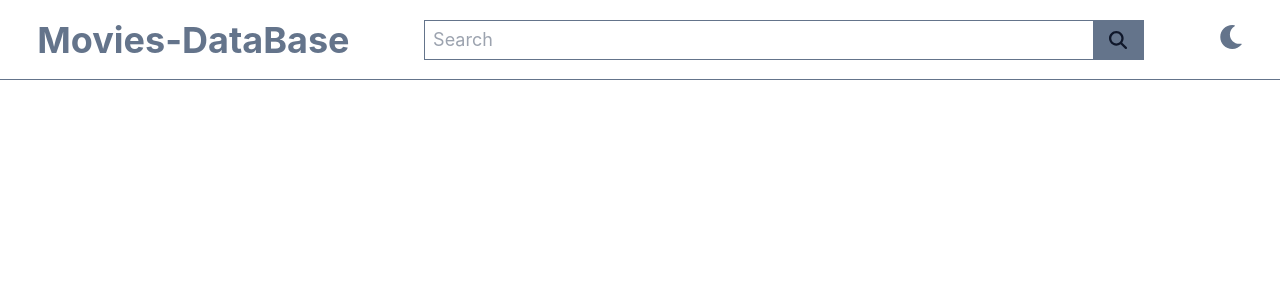
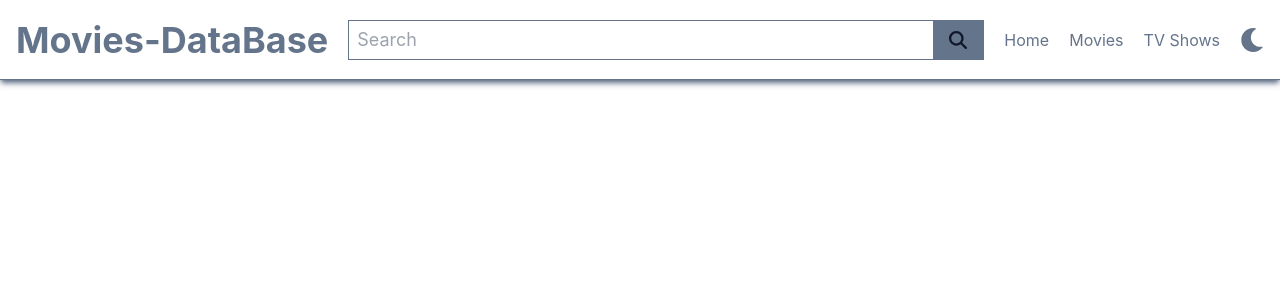
Before and after one commit to 02YashRajput/React_Js_Projects, a React (Create React App) app in the folder movies_database/: page / in a window 1280 px wide. Shown: the top 300 px of the page. Built offline with nearby package versions, Linux system fonts and the light colour scheme.

Commit message:
after header

```diff
--- a/movies_database/src/components/Header.js
+++ b/movies_database/src/components/Header.js
@@ -2,32 +2,50 @@ import React, { useContext } from "react";
 import { AppContext } from "../context/AppContext";
 import { FaMoon, FaSun } from "react-icons/fa";
 import { FaMagnifyingGlass } from "react-icons/fa6";
+
 const Header = () => {
-  const { theme, handleThemeChange, isScrolled } = useContext(AppContext);
+  const { theme, handleThemeChange, fetchData, setName, name } =
+    useContext(AppContext);
+
+  const handleSubmit = (event) => {
+    event.preventDefault();
+    fetchData(name);
+  };
 
   return (
     <div
-      className={`bg-white dark:bg-slate-900 flex justify-around h-20 items-center border-b border-slate-500 fixed top-0 left-0 right-0  ${
-        isScrolled ? "shadow-md shadow-slate-500 " : ""
-      } `}
+      className={`bg-white dark:bg-slate-900 flex justify-around h-20 px-4 items-center border-b border-slate-500 fixed top-0 left-0 right-0 gap-5 shadow-md shadow-slate-500`}
     >
       {/* Left Section */}
       <div className="text-slate-500 dark:text-slate-500">
-        <h1 className="text-4xl font-bold">Movies-DataBase</h1>
+        <h1 className=" text-lg sm:text-lg md:text-xl  xl:text-4xl font-bold">
+          Movies-DataBase
+        </h1>
       </div>
 
       {/* middle Section */}
-      <form className="flex grow min-w-5 max-w-[720px]">
+      <form onSubmit={handleSubmit} className="flex grow min-w-5 max-w-[720px]">
         <label className="border border-slate-500  h-10 grow flex min-w-0 ">
-          <input type="search" className=" min-w-0 grow outline-none text-lg px-2 bg-transparent text-slate-500"  placeholder="Search"/>
-          <button className="flex items-center px-4 bg-slate-500  ">
+          <input
+            onChange={(event) => {
+              setName(event.target.value);
+            }}
+            type="search"
+            className="min-w-0 grow outline-none text-lg px-2 bg-transparent text-slate-500"
+            placeholder="Search"
+          />
+          <button type="submit" className="flex items-center px-4 bg-slate-500">
             <FaMagnifyingGlass className="text-lg text-slate-900" />
           </button>
         </label>
       </form>
 
       {/* Right Section */}
-      <div>
+      <div className="flex gap-5 ">
+        <p className="hidden lg:block text-slate-500">Home</p>
+        <p className="hidden lg:block text-slate-500">Movies</p>
+        <p className="hidden lg:block text-slate-500">TV Shows</p>
+
         {theme === "dark" ? (
           <button onClick={handleThemeChange}>
             <FaSun className="text-slate-500 text-2xl" />
--- a/movies_database/src/context/AppContext.js
+++ b/movies_database/src/context/AppContext.js
@@ -4,9 +4,11 @@ import { createContext, useState,useEffect} from "react";
 export const AppContext = createContext();
 
 export default function AppContextProvider({ children }) {
+  const apiKey = "8412ebcf0466f791448ccee20fcc30aa";
+  const [name,setName] = useState("")
     const [theme, setTheme] = useState("light");
     const [isScrolled,setIsScrolled] = useState("false");
-
+    console.log(name);
     useEffect(() => {
       const handleScroll = () => {
         const scrollTop = window.pageYOffset;
@@ -24,6 +26,8 @@ export default function AppContextProvider({ children }) {
         setTheme(theme === "light" ? "dark" : "light");
     };
 
+
+
     useEffect(()=>{
         if(theme === "dark"){
           document.documentElement.classList.add("dark")
@@ -32,10 +36,24 @@ export default function AppContextProvider({ children }) {
         }
 
       },[theme])
+
+    async function fetchData(name=""){
+      if(name !== ""){
+        const url = `https://api.themoviedb.org/3/search/movie?api_key=${apiKey}&query=${name}`
+        const res = await fetch(url);
+        const data = await res.json();
+        console.log(data)
+      }
+    }
+
     const value = {
         theme,
+        name,
+        setName,
         isScrolled,
-        handleThemeChange
+        handleThemeChange,
+        fetchData
+
     };
     return <AppContext.Provider value={value}>{children}</AppContext.Provider>;
 }
```
